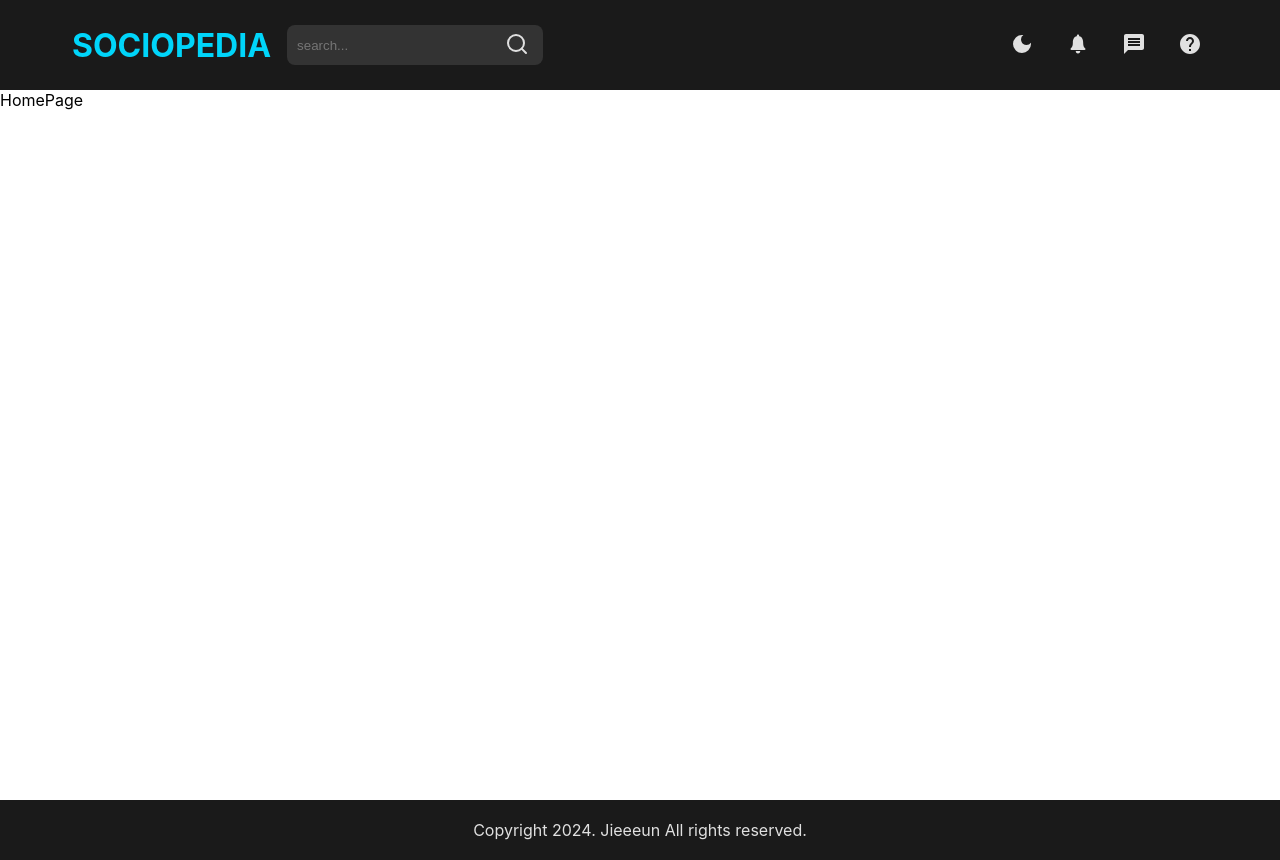
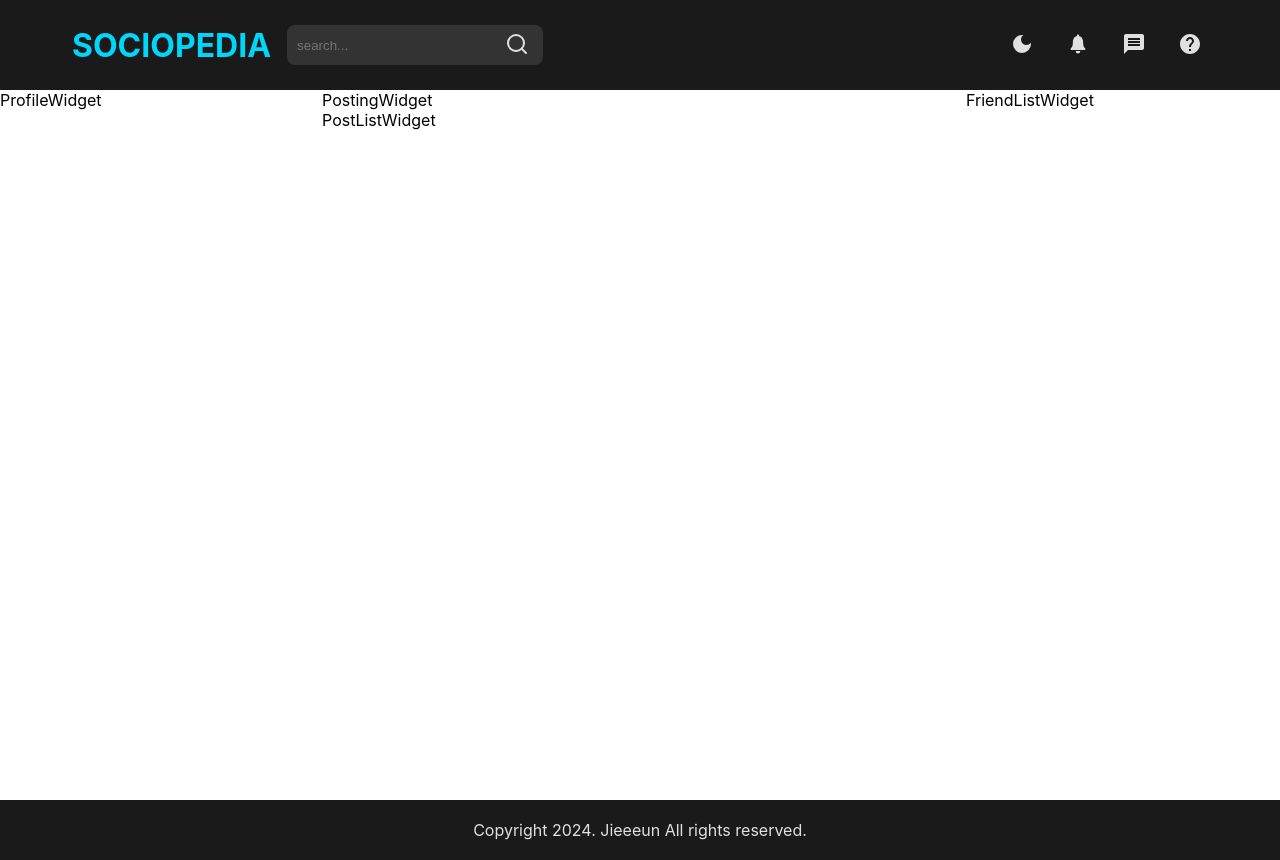
Before and after one commit to jieeeun2/sns_ts_react, a React (Create React App) app: page / in a window 1280 px wide. Built offline with nearby package versions, Linux system fonts and the light colour scheme.

Commit message:
feat: HomePage 위젯 컴포넌트 생성 및 레이아웃 구성

```diff
--- /dev/null
+++ b/src/components/home/FriendListWidget.tsx
@@ -0,0 +1,7 @@
+import React from 'react'
+
+const FriendListWidget = () => {
+  return <div>FriendListWidget</div>
+}
+
+export default FriendListWidget
--- /dev/null
+++ b/src/components/home/PostListWidget.tsx
@@ -0,0 +1,7 @@
+import React from 'react'
+
+const PostListWidget = () => {
+  return <div>PostListWidget</div>
+}
+
+export default PostListWidget
--- /dev/null
+++ b/src/components/home/PostingWidget.tsx
@@ -0,0 +1,7 @@
+import React from 'react'
+
+const PostingWidget = () => {
+  return <div>PostingWidget</div>
+}
+
+export default PostingWidget
--- /dev/null
+++ b/src/components/home/ProfileWidget.tsx
@@ -0,0 +1,7 @@
+import React from 'react'
+
+const ProfileWidget = () => {
+  return <div>ProfileWidget</div>
+}
+
+export default ProfileWidget
--- a/src/pages/HomePage.tsx
+++ b/src/pages/HomePage.tsx
@@ -1,12 +1,43 @@
 import styled from 'styled-components'
+import FriendListWidget from 'components/home/FriendListWidget'
+import PostListWidget from 'components/home/PostListWidget'
+import PostingWidget from 'components/home/PostingWidget'
+import ProfileWidget from 'components/home/ProfileWidget'
 
 const HomePage = () => {
-  return <HomePageLayout>HomePage</HomePageLayout>
+  return (
+    <HomePageLayout>
+      <div>
+        <ProfileWidget />
+      </div>
+      <div>
+        <PostingWidget />
+        <PostListWidget />
+      </div>
+      <div>
+        <FriendListWidget />
+      </div>
+    </HomePageLayout>
+  )
 }
 
 export default HomePage
 
 const HomePageLayout = styled.div`
   height: calc(100dvh - 90px);
-  //vh는 모바일에서 주소창,네비게이션바 영역높이까지 차지해서 dvh 사용
+  display: grid;
+  grid-template-columns: repeat(4, 1fr);
+  column-gap: 8px;
+
+  & > div:nth-child(1) {
+    grid-column: span 1;
+  }
+
+  & > div:nth-child(2) {
+    grid-column: span 2;
+  }
+
+  & > div:nth-child(1) {
+    grid-column: span 1;
+  }
 `
```
